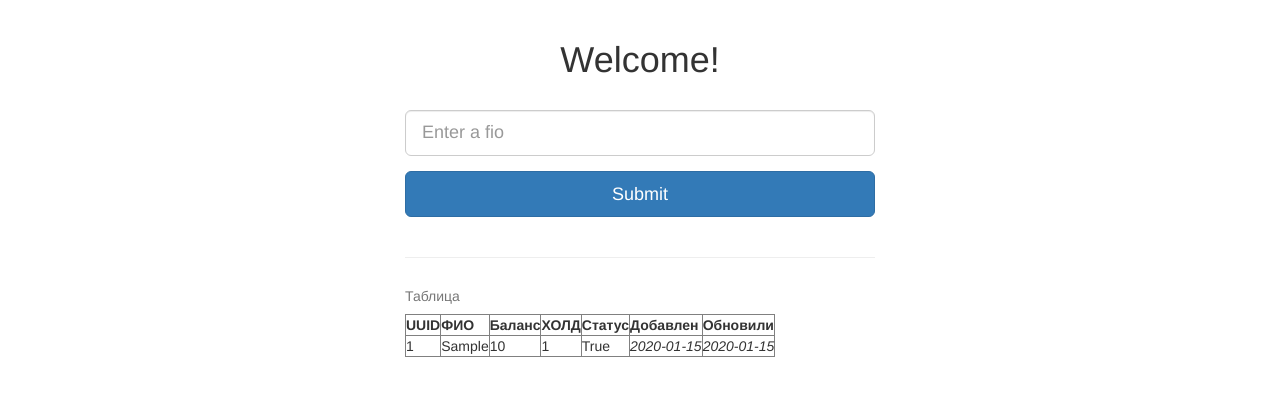
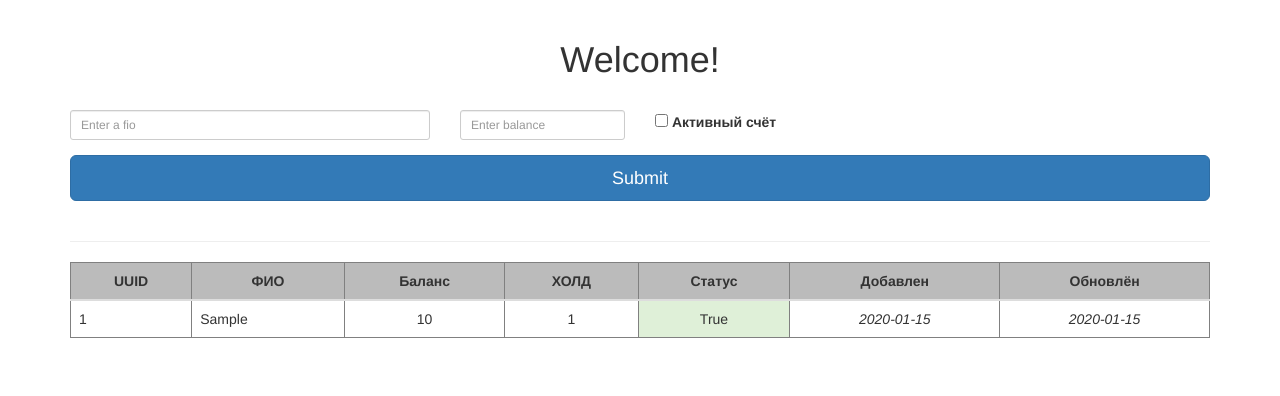
Before and after one commit to starcevmisha/tochka, a Flask app: page / in a window 1280 px wide. Shown: the top 396 px of the page. Run offline with Flask 2, Linux system fonts and the light colour scheme; tables that the repository leaves empty hold one stand-in row (values such as "Sample post"); parts of the project's set-up code (start-up, migrations or seed data) failed here and were passed over; some libraries are stand-ins or nearby versions.

Commit message:
стили стили стили

```diff
--- a/web/app.py
+++ b/web/app.py
@@ -17,7 +17,10 @@ from models import *
 def index():
     if request.method == 'POST':
         fio = request.form['fio']
-        hold = Hold(fio)
+        balance = request.form['balance']
+        balance = balance if balance else 0
+        isActive = 'isActive' in request.form
+        hold = Hold(fio, isActive, balance)
         db.session.add(hold)
         db.session.commit()
 
@@ -39,7 +42,7 @@ def substract():
         return jsonify(Result(status=404, result=False, description="no args").serialize())
     amount = int(amount)
     if amount < 0:
-        return jsonify(Result(status=404, result=False, description="amount < 0").serialize())
+        return jsonify(Result(status=404, result=False, description="amount should be positive number").serialize())
 
     user = Hold.query.filter_by(uuid=uuid).first()
     if user is None:
@@ -110,5 +113,6 @@ class Result:
         }
 
 
+
 if __name__ == '__main__':
     app.run()
--- a/web/create_db.py
+++ b/web/create_db.py
@@ -6,6 +6,6 @@ from models import *
 
 db.create_all()
 
-hold = Hold('misha')
+hold = Hold('closed account', False)
 db.session.add(hold)
 db.session.commit()
--- a/web/models.py
+++ b/web/models.py
@@ -17,10 +17,10 @@ class Hold(db.Model):
     last_update = db.Column(db.DateTime, nullable=False)
     created = db.Column(db.DateTime, nullable=False)
 
-    def __init__(self, fio):
+    def __init__(self, fio, status=True, balance=0):
         self.fio = fio
         self.last_update = datetime.datetime.now()
         self.created = self.last_update
-        self.balance = 0
+        self.balance = balance
         self.hold = 0
-        self.status = True
+        self.status = status
--- a/web/static/css/main.css
+++ b/web/static/css/main.css
@@ -1,5 +1,25 @@
 /* custom styles */
 
 .container {
-  max-width: 500px;
+  /*max-width: 500px;*/
 }
+
+.table thead th, .align-center {
+   text-align: center;
+}
+
+.data-table-header {
+  background: #bbb;
+}
+
+.data-table td {
+  padding: 10px;
+}
+
+.status_active {
+  background: #cbffa5;
+}
+
+.status_closed {
+  background: #c68664;
+}
--- a/web/templates/index.html
+++ b/web/templates/index.html
@@ -10,35 +10,52 @@
 
     <form action="/" method="POST">
         <div class="form-group">
-    <input name="fio" class="form-control input-lg" type="text" placeholder="Enter a fio" required>
+            <div class="row">
+                <div class="col-sm-4">
+                    <input name="fio" class="form-control input-sm" type="text" placeholder="Enter a fio" required>
+                </div>
+                <div class="col-sm-2">
+                    <input name="balance" class="form-control input-sm" type="number" placeholder="Enter balance"
+                           required>
+                </div>
+                <div class="col-sm-2">
+                    <input class="form-check-input" type="checkbox" value="" id="defaultCheck1" name="isActive">
+                    <label class="form-check-label" for="defaultCheck1">
+                        Активный счёт
+                    </label>
+                </div>
+            </div>
         </div>
         <input type="submit" class="btn btn-primary btn-lg btn-block" value="Submit">
     </form>
 
     <br>
     <hr>
-<table border="1">
-   <caption>Таблица</caption>
-   <tr>
+    <div class="table-responsive">
+        <table class="table table-hover" border="1">
+            <thead>
+            <tr class="data-table-header">
                 <th>UUID</th>
                 <th>ФИО</th>
                 <th>Баланс</th>
                 <th>ХОЛД</th>
                 <th>Статус</th>
-    <th>Добавлен</th>
-    <th>Обновили</th>
+                <th class="">Добавлен</th>
+                <th>Обновлён</th>
             </tr>
+            </thead>
             {% for hold in holds %}
                 <tr>
-        <td>{{hold.uuid}}</td>
-        <td>{{hold.fio}}</td>
-        <td>{{hold.balance}}</td>
-        <td>{{hold.hold}}</td>
-        <td>{{hold.status}}</td>
-        <td><em>{{hold.created.strftime('%Y-%m-%d')}}</em></td>
-        <td><em>{{hold.last_update.strftime('%Y-%m-%d')}}</em></td>
+                    <td>{{ hold.uuid }}</td>
+                    <td>{{ hold.fio }}</td>
+                    <td class="align-center">{{ hold.balance }}</td>
+                    <td class="align-center">{{ hold.hold }}</td>
+                    <td class="align-center {{ 'bg-success' if hold.status else 'bg-danger' }}">{{ hold.status }}</td>
+                    <td class="align-center"><em>{{ hold.created.strftime('%Y-%m-%d') }}</em></td>
+                    <td class="align-center"><em>{{ hold.last_update.strftime('%Y-%m-%d') }}</em></td>
                 </tr>
             {% endfor %}
         </table>
+    </div>
 
 {% endblock %}
```
Lines whose indentation alone changed are shown as unchanged.
